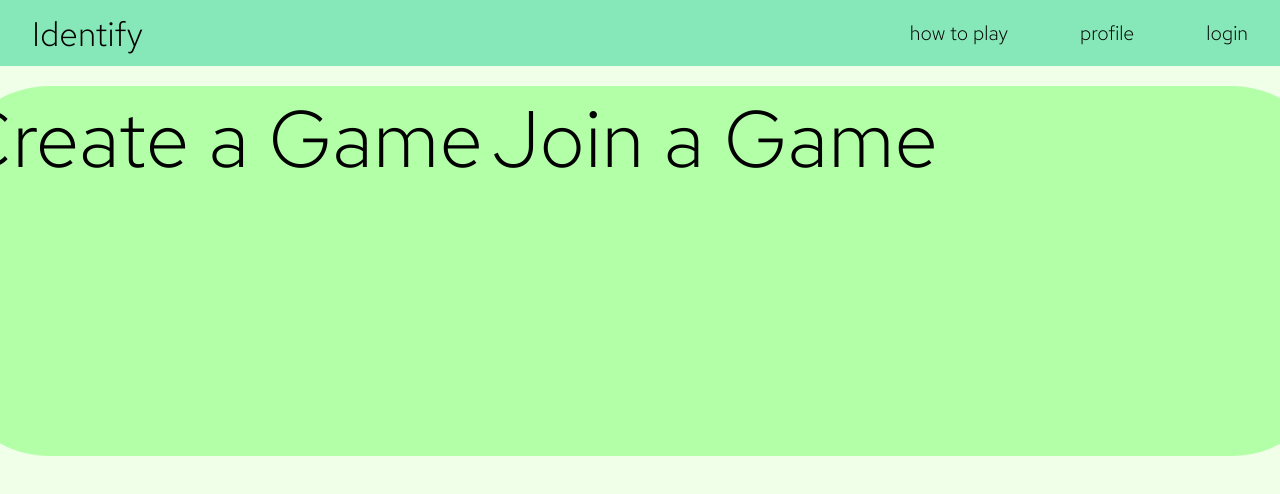
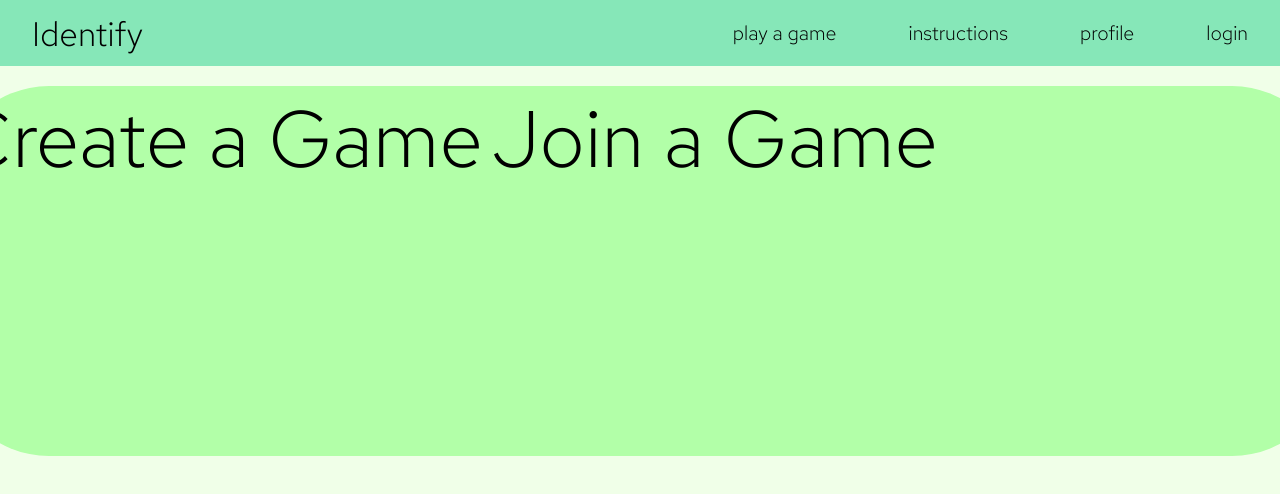
Before and after one commit to wmwang122/identify, a React app: page /lobby in a window 1280 px wide. Shown: the top 494 px of the page. Built offline with nearby package versions, Linux system fonts and the light colour scheme; no server answers; the HTML template or start-up script is replaced by a standard one.

Commit message:
dsfbgvfsd

```diff
--- a/client/src/components/App.js
+++ b/client/src/components/App.js
@@ -7,7 +7,6 @@ import Home from "./pages/Home.js";
 import Profile from "./pages/Profile.js";
 import HowToPlay from "./pages/howtoplay.js";
 import InGame from "./pages/InGame.js";
-import Name from "./pages/name.js";
 
 import "../utilities.css";
 
--- a/client/src/components/modules/NavBar.js
+++ b/client/src/components/modules/NavBar.js
@@ -17,9 +17,14 @@ const NavBar = (props) => {
         </Link>
         </div>
       <div className="nav-elements">
+        <ul className="nav-item">
+          <Link to="/lobby">
+            play a game
+          </Link>
+      </ul>
       <ul className="nav-item">
           <Link to="/howtoplay">
-            how to play
+            instructions
           </Link>
         </ul>
         <ul className="nav-item">
--- a/client/src/components/pages/Home.css
+++ b/client/src/components/pages/Home.css
@@ -3,8 +3,8 @@
   background-color: var(--brightgreen);
   border-radius: 64px;
   margin-top: 32px;
-  height: 250px;
-  width: 250px;
+  height: 300px;
+  width: 300px;
   justify-content: center;
   align-items: center;
 }
--- a/client/src/components/pages/Profile.js
+++ b/client/src/components/pages/Profile.js
@@ -8,6 +8,7 @@ import {get, post} from "../../utilities.js";
 const Profile = (props) => {
     const [userName, setUserName] = useState("");
     const [bio, setBio] = useState("");
+    const [pfp, setPfp] = useState("");
     const [value, setValue] = useState("");
     const [bioEditOn, toggleBioEdit] = useState(false);
     useEffect(() => {
@@ -16,7 +17,8 @@ const Profile = (props) => {
             get("/api/whoami").then((user) => {
                 setUserName(user.name);
                 setBio(user.bio);
-                console.log("set name and bio");
+                setPfp(user.pfp);
+                console.log("set name and bio and pfp");
                 console.log(JSON.stringify(user));
             });
         }
--- a/client/src/components/pages/home.js
+++ b/client/src/components/pages/home.js
@@ -6,8 +6,8 @@ import Name from "./name.js";
 const Home = (props) => {
   var homeButton = props.userId ? (
     <>
-      <div className="login-button">You're logged in!</div>
-      <div>You are currently logged in as: <Name /></div>
+      <div className="login-button">You are logged in!</div>
+      <div> Welcome <Name/> </div>
     </>
   ) : (
     <div className="login-button u-pointer" onClick={props.handleLogin}>
--- a/client/src/components/pages/howtoplay.js
+++ b/client/src/components/pages/howtoplay.js
@@ -27,6 +27,7 @@ const HowToPlay = (props) => {
               6. you will earn ten points per correct answer and lose five points for each incorrect
               answer{" "}
             </div>
+            <div> 7. glhf! don't die and don't do drugs :)</div>
           </div>
         </div>
       </div>
--- a/client/src/components/pages/name.js
+++ b/client/src/components/pages/name.js
@@ -24,8 +24,6 @@ const Name = (props) => {
 
   return (
     <div>{userName}</div>
-
-
   );
 };
 
```
Also changed, not shown: 1 other file (tests, documents, lock files or other folders).
